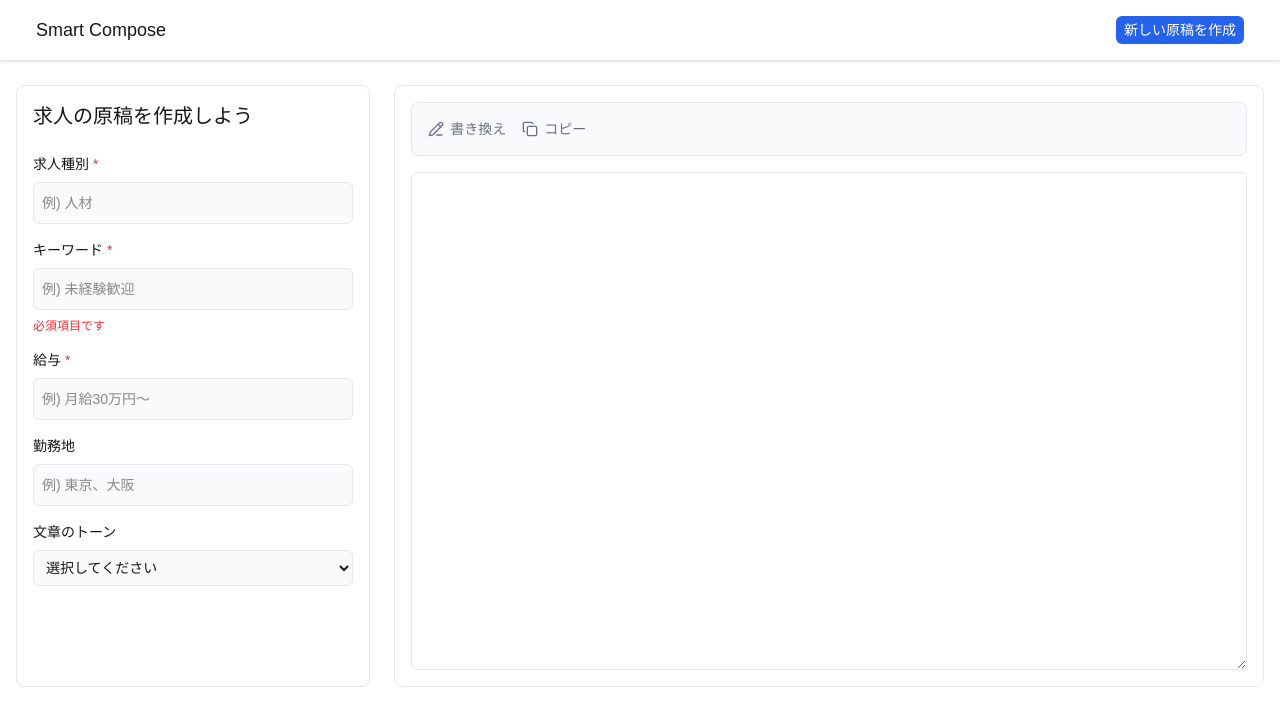
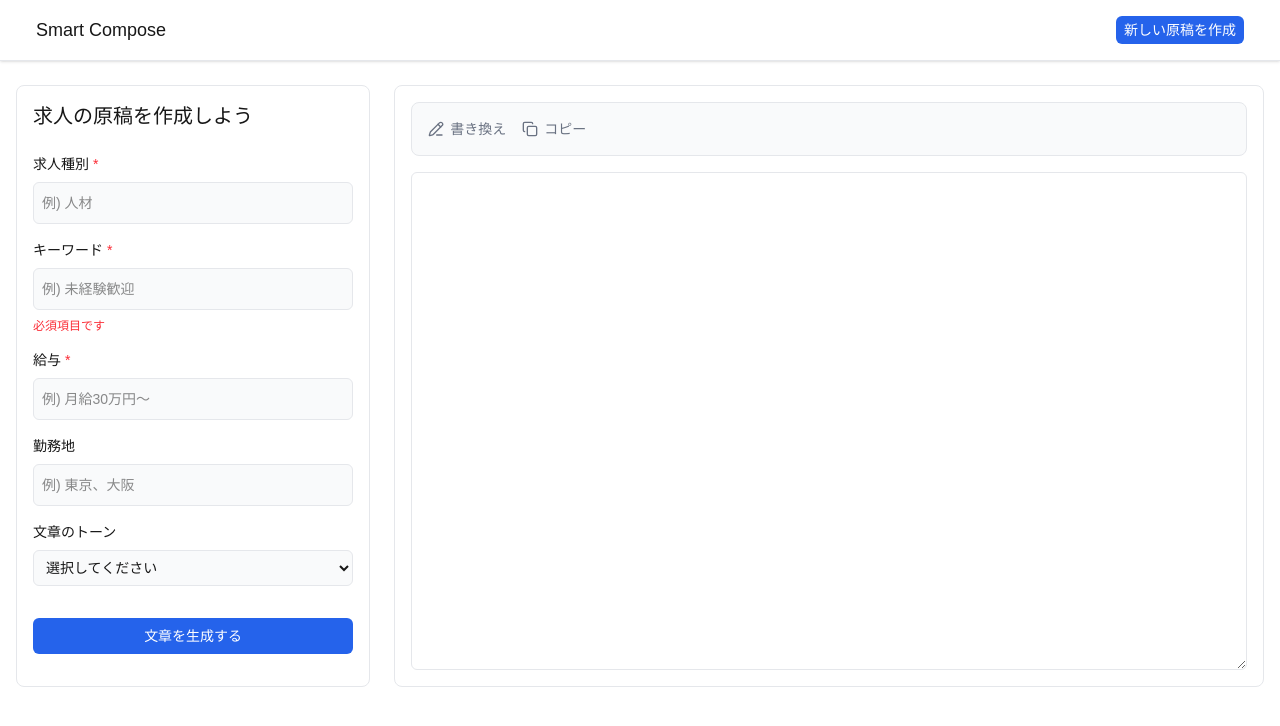
Before and after one commit to Yuji5117/smart-compose, a Next.js app: page / in a window 1280 px wide. Shown: the top 726 px of the page. Built offline with nearby package versions, Linux system fonts and the light colour scheme.

Commit message:
文章生成のボタンを追加

```diff
--- a/src/feature/job-posting/components/input/JobInputPanel.tsx
+++ b/src/feature/job-posting/components/input/JobInputPanel.tsx
@@ -37,6 +37,9 @@ export const JobInputPanel = () => {
         <InputField label="文章のトーン">
           <Select options={TONE_OPTIONS} placeholder="選択してください" />
         </InputField>
+        <button className="bg-primary hover:bg-primary/80 cursor-pointer rounded-md px-2 py-2 text-sm text-white mt-4">
+          文章を生成する
+        </button>
       </form>
     </div>
   );
```
